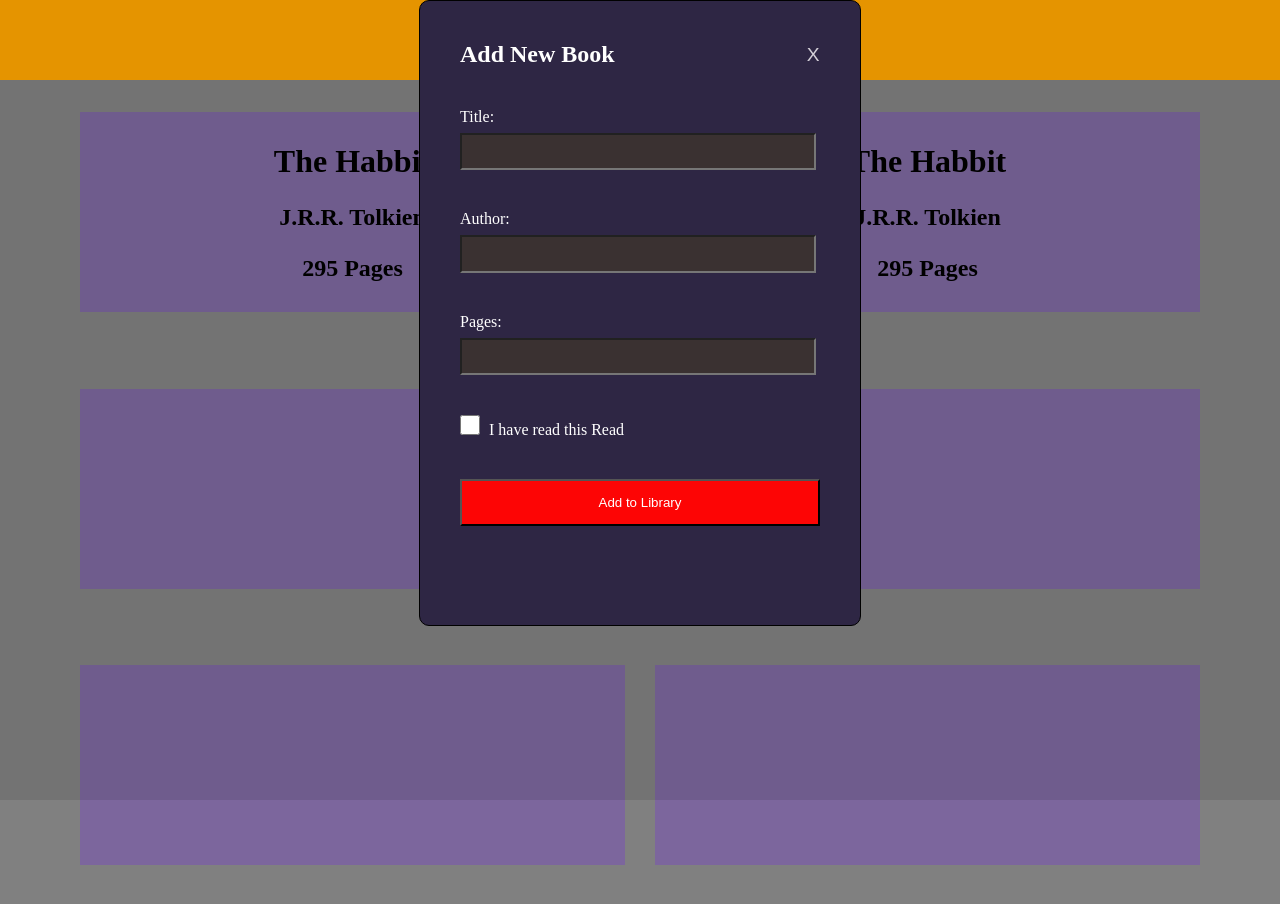
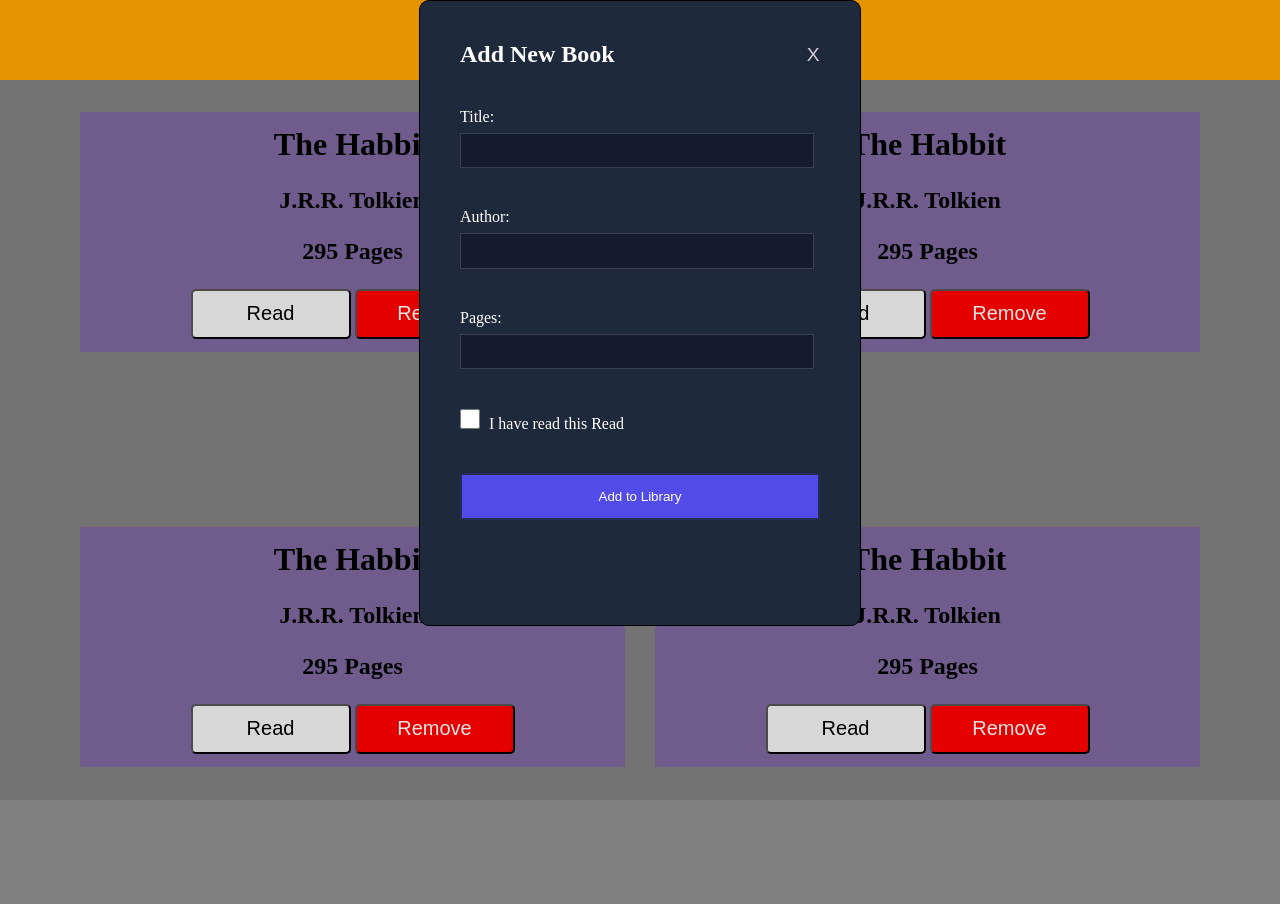
Before and after one commit to mitrarup/Odin-Library, a plain HTML site: page index.html in a window 1280 px wide. Both pictures are taken after a click on the button "Add a Book". Drawn offline with Linux system fonts and the light colour scheme.

Commit message:
Added Remove button...it is Working perfectly.

```diff
--- a/index.html
+++ b/index.html
@@ -1,11 +1,13 @@
 <!DOCTYPE html>
 <html lang="en">
+
 <head>
     <meta charset="UTF-8">
     <meta name="viewport" content="width=device-width, initial-scale=1.0">
     <title>Library</title>
     <link rel="stylesheet" href="style.css">
 </head>
+
 <body>
     <header>
         <div><button id="add_book">Add a Book</button></div>
@@ -15,7 +17,7 @@
             <h2>Add New Book</h2>
             <button id="cancel">X</button>
         </div>
-        <form  id="myform">
+        <form id="myform">
             <div>
                 <label for="title">Title:</label>
                 <p><input type="text" id="title" name="title"></p>
@@ -38,21 +40,44 @@
         </form>
     </dialog>
     <div class="card_container">
-        <div class="card">
+        <div class="card" id="No1">
             <h1>The Habbit</h1>
             <h2>J.R.R. Tolkien</h2>
             <h2>295 Pages</h2>
+            <div>
+                <button class="button read_btn">Read</button>
+                <button class="button remove_btn" data-cardid="No1">Remove</button>
+            </div>
         </div>
-        <div class="card">
+        <div class="card" id="No2">
             <h1>The Habbit</h1>
             <h2>J.R.R. Tolkien</h2>
             <h2>295 Pages</h2>
+            <div>
+                <button class="button read_btn">Read</button>
+                <button class="button remove_btn" data-cardid="No2">Remove</button>
+            </div>
         </div>
-        <div class="card"></div>
-        <div class="card"></div>
-        <div class="card"></div>
-        <div class="card"></div>
+        <div class="card" id="No3">
+            <h1>The Habbit</h1>
+            <h2>J.R.R. Tolkien</h2>
+            <h2>295 Pages</h2>
+            <div>
+                <button class="button read_btn">Read</button>
+                <button class="button remove_btn" data-cardid="No3">Remove</button>
+            </div>
+        </div>
+        <div class="card" id="No4">
+            <h1>The Habbit</h1>
+            <h2>J.R.R. Tolkien</h2>
+            <h2>295 Pages</h2>
+            <div>
+                <button class="button read_btn">Read</button>
+                <button class="button remove_btn" data-cardid="No4">Remove</button>
+            </div>
+        </div>
     </div>
     <script src="script.js"></script>
 </body>
+
 </html>
--- a/script.js
+++ b/script.js
@@ -13,37 +13,41 @@
 // const book1= new Book('The Habbit','J.R.R. Tolkien',295,'not read yet');
 // console.log(book1.info());
 
+runAgain();
+const myLibrary = [];
 
-const myLibrary=[];
-
-function Book(title,author,pages,status) {
-    if(!new.target){
+function Book(title, author, pages, status) {
+    if (!new.target) {
         throw Error("You must use the 'new' operator to call the constructor");
     }
-    this.title=title;
-    this.author=author;
-    this.pages=pages;
-    this.status=status;
-    this.id=crypto.randomUUID();
+    this.title = title;
+    this.author = author;
+    this.pages = pages;
+    this.status = status;
+    this.id = crypto.randomUUID();
 }
-let n=1;
+let n = 1;
 let container = document.querySelector(".card_container");
 
 
-function addBookToLibrary(title,author,pages,status) {
-  // take params, create a book then store it in the array
-    const book = new Book(title,author,pages,status);
+function addBookToLibrary(title, author, pages, status) {
+    // take params, create a book then store it in the array
+    const book = new Book(title, author, pages, status);
 
     myLibrary.push(book);
     // myLibrary.push(new Book(title,author,pages,status));
     //NOw adding the book on page
-    let card=document.createElement("div");
+    let card = document.createElement("div");
     card.classList.add("card");
-    card.id=book.id;
-    card.innerHTML=`
+    card.id = book.id;
+    card.innerHTML = `
         <h1>${title}</h1>
         <h2>${author}</h2>
         <h2>${pages} Pages</h2>
+        <div>
+            <button class="button read_btn">Read</button>
+            <button class="button remove_btn" data-cardid="${book.id}">Remove</button>
+        </div>
     `;
     container.append(card);
 }
@@ -52,31 +56,46 @@ function addBookToLibrary(title,author,pages,status) {
 // console.log(myLibrary[0]);
 // console.log(myLibrary[1]);
 //Actual DOM
-const addBook=document.getElementById("add_book");
-const cancel=document.getElementById("cancel");
-const dialog=document.getElementById("my_dialog");
-const myForm=document.getElementById("myform");
+const addBook = document.getElementById("add_book");
+const cancel = document.getElementById("cancel");
+const dialog = document.getElementById("my_dialog");
+const myForm = document.getElementById("myform");
 
 
-addBook.addEventListener("click",()=>{
+addBook.addEventListener("click", () => {
     dialog.showModal();
 })
-cancel.addEventListener("click",()=>{
+cancel.addEventListener("click", () => {
     dialog.close();
 })
 
-myForm.addEventListener("submit", function(event){
+myForm.addEventListener("submit", function (event) {
     event.preventDefault();
 
-    const title=myForm.querySelector('[name="title"]').value;
-    const author=myForm.querySelector('[name="author"]').value;
-    const pages=myForm.querySelector('[name="pages"]').value;
-    const read=myForm.querySelector('[name="read"]').checked;
+    const title = myForm.querySelector('[name="title"]').value;
+    const author = myForm.querySelector('[name="author"]').value;
+    const pages = myForm.querySelector('[name="pages"]').value;
+    const read = myForm.querySelector('[name="read"]').checked;
     // console.log(title);
     // console.log(author);
     // console.log(pages);
     // console.log(read);
-    addBookToLibrary(title,author,pages,read);
+    addBookToLibrary(title, author, pages, read);
     dialog.close();
     myForm.reset();
+    runAgain();
 });
+
+// logic to remove the book
+function runAgain() {
+    const remove = document.querySelectorAll(".remove_btn");
+
+    remove.forEach(function (currentButton) {
+
+        currentButton.addEventListener("click", () => {
+            let cId = currentButton.dataset.cardid;
+            let remove_card = document.getElementById(cId);
+            remove_card.remove();
+        });
+    })
+}
--- a/style.css
+++ b/style.css
@@ -30,19 +30,31 @@ header>div>button:hover{
 }
 .card{
     background-color: rgb(124, 102, 157);
-    height: 200px;
+    height: 15em;
     display: flex;
     flex-direction: column;
     justify-content: center;
     align-items: center;
     gap: 1.5em;
 }
+.button{
+    width: 8em;
+    height: 2.5em;
+    border-radius: 5px;
+    font-size: 20px;
+}
+.remove_btn{
+    background-color: red;
+    color: white;
+}
+
+
  dialog{
     justify-self: center;
     padding: 20px;
     height: 73vh;
     width: 25em;
-    background-color: rgb(46, 38, 68);
+    background-color: #1e293b;
     color: white;
     border: 1px solid black;
     border-radius: 10px;
@@ -59,8 +71,9 @@ input[type="text"],input[type="number"] {
     width: 26em;
     height: 2.5em;
     padding-left: 5px;
-    background-color: rgba(87, 77, 9, 0.307);
+    background-color: #131c2f;
     color: white;
+    border: 1px solid #3c3f50;
  }
  input[type="checkbox"] {
     width: 20px;
@@ -69,13 +82,14 @@ input[type="text"],input[type="number"] {
     align-self: center;
  }
  #submit_form{
-    background-color: rgb(253, 5, 5);
+    background-color: #524be7;
     color: white;
     width: 27em;
     height: 3.5em;
+    border: 2px solid #252c54;
  }
  #cancel{
-    background-color: rgba(255, 255, 255, 0);
+    background-color: #1e293b;
     color: rgb(212, 208, 216);
     border: none;
     font-size: 1.2em;
```
